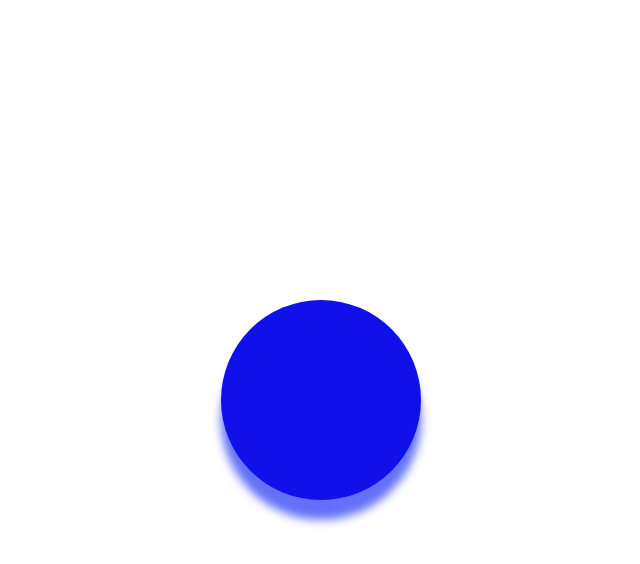
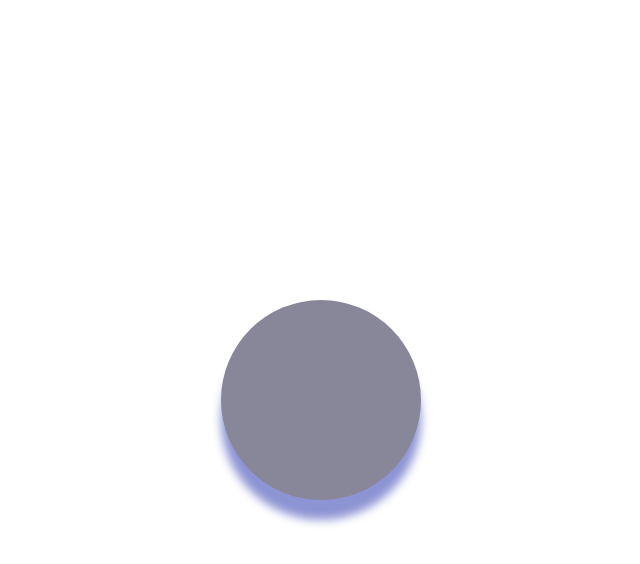
Before and after one commit to khushwantdangi25/marquee-batch-7, a plain HTML site: page animation/index.html in a window 1280 px wide. In both pictures the pointer is over the element 640 px from the left and 400 px from the top of the page. Shown: the whole page, without its empty margins (319-959 px from the left). Drawn offline with Linux system fonts and the light colour scheme.

Commit message:
animation

```diff
--- a/animation/style.css
+++ b/animation/style.css
@@ -13,8 +13,8 @@
 .box:hover{
     transform: scale(1.5);
     transform: rotate(45deg);
-    background-color: rgb(16, 16, 235);
-    box-shadow: 14px 14px  10px rgb(98, 113, 247);
+    background-color: rgb(135, 135, 153);
+    box-shadow: 14px 14px  10px rgb(141, 148, 212);
     border-radius: 50%;
 }
 
```
